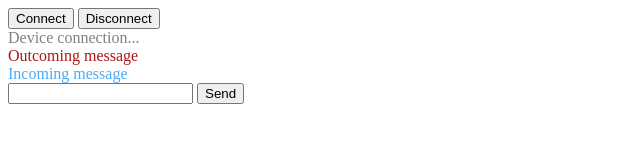
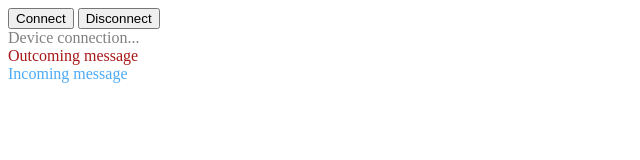
Before and after one commit to crowNiceToMeetYou/testApp, a plain HTML site: page index.html in a window 1280 px wide. Shown: the whole page, without its empty margins (0-640 px from the left). Drawn offline with Linux system fonts and the light colour scheme.

Commit message:
Update index.html

```diff
--- a/index.html
+++ b/index.html
@@ -18,10 +18,7 @@
     <div class="in">Incoming message</div>
 </div>
 
-<form id="send-form">
-    <input id="input" type="text">
-    <button type="submit">Send</button>
-</form>
+
 
 <script src="main.js"></script>
 <script src="companion.js" data-service-worker="connect.js"></script>
```
